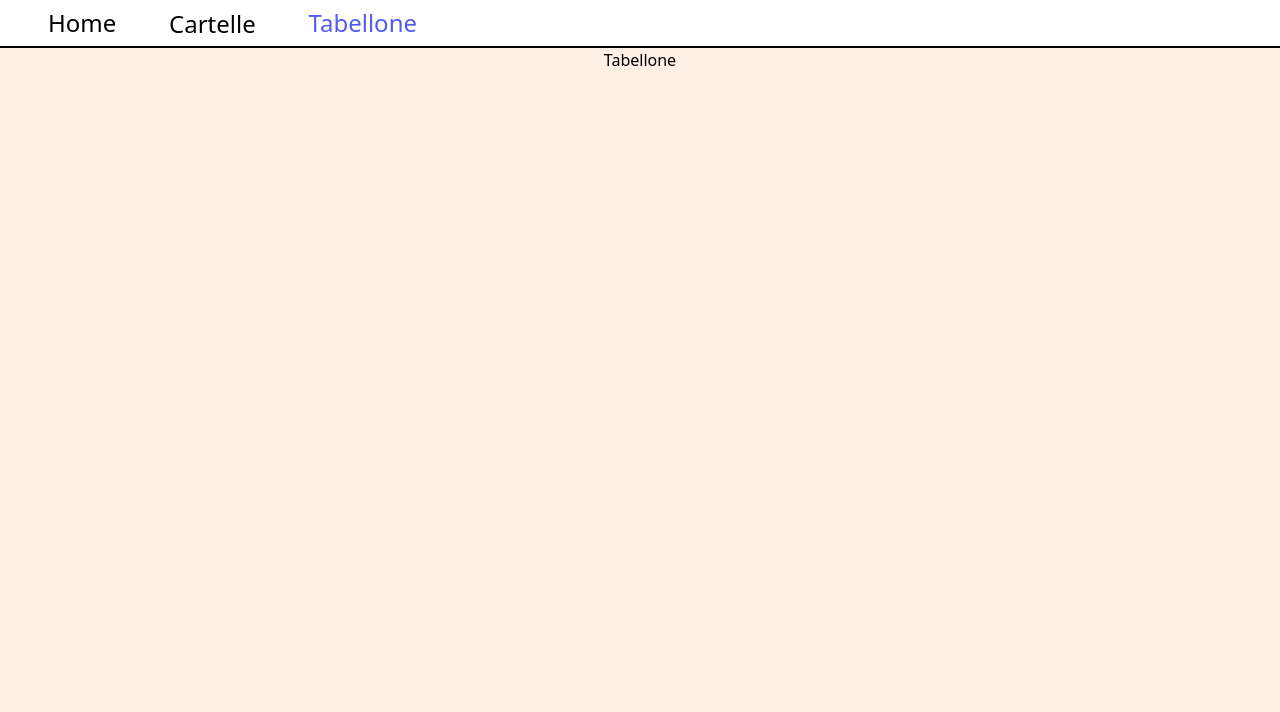
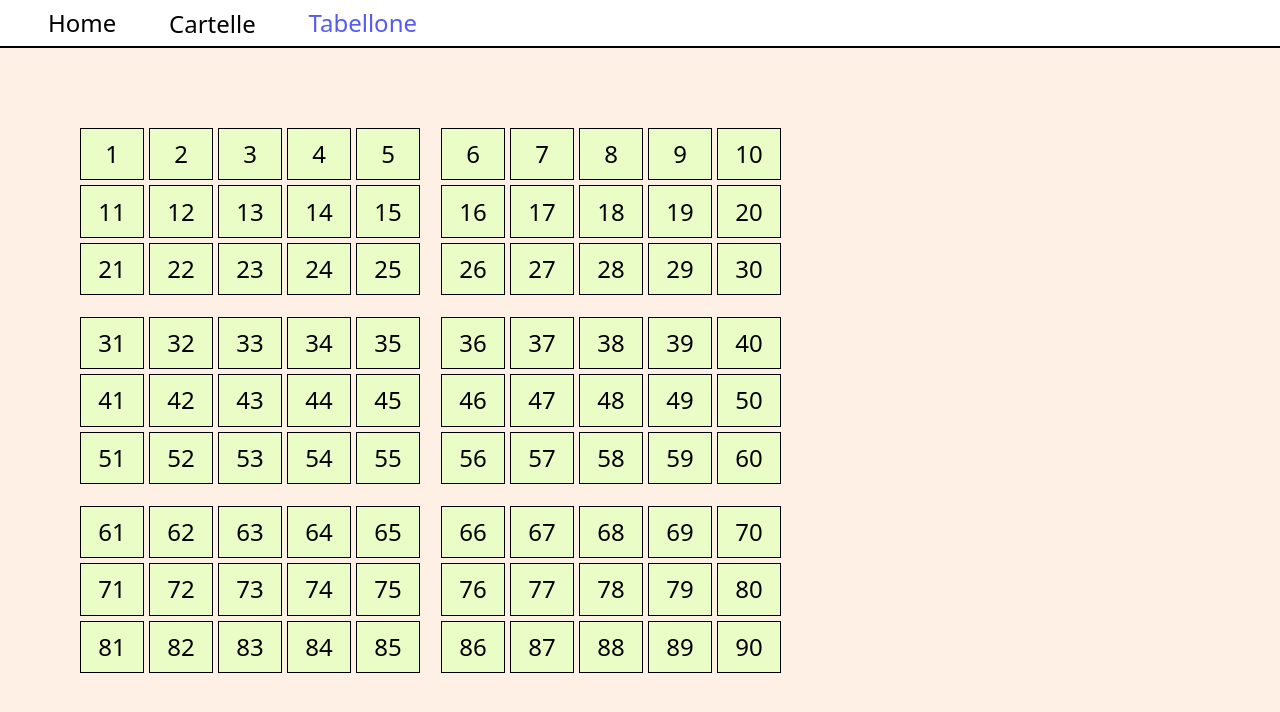
Before and after one commit to arnomatt/tombola, a React (Vite) app: page /tabellone in a window 1280 px wide. Shown: the top 712 px of the page. Built offline with nearby package versions, Linux system fonts and the light colour scheme; a web font is replaced by a local one.

Commit message:
adding tabellone base layout

```diff
--- a/src/pages/Cartelle.tsx
+++ b/src/pages/Cartelle.tsx
@@ -5,8 +5,6 @@ import './Cartelle.css';
 
 export const Cartelle = () => {
     const { num } = useParams();
-
-    console.log("Rendering cartelle");
 
     return (
         <div className='cartelle'>
--- /dev/null
+++ b/src/pages/Tabellone.css
@@ -0,0 +1,25 @@
+.tabellone {
+    display: grid;
+    grid-auto-flow: row;
+    grid-template-columns: repeat(5, 4rem) calc(4rem + 16px) repeat(4, 4rem);
+    gap: 5px;
+    padding: 1em;
+    margin: 4em;
+}
+
+.tabellone .casella:nth-child(n+31):nth-child(-n+40),
+.tabellone .casella:nth-child(n+61):nth-child(-n+70) {
+    margin-top: 0.7em;
+}
+
+.tabellone .casella:nth-child(10n+6) {
+    margin-left:16px;
+}
+
+.container {
+    width: 100vw;
+    min-height: 100vh;
+    display: flex;
+    align-items: start;
+    justify-content: start;
+}
--- a/src/pages/Tabellone.tsx
+++ b/src/pages/Tabellone.tsx
@@ -1,5 +1,12 @@
+import './Tabellone.css';
+import '../components/cartelle/Cartella.css';
+
 export const Tabellone = () => {
     return (
-        <div>Tabellone</div>
+        <div className='container'>
+            <div className='tabellone'>
+                {Array.from({ length: 90 }).map((_, i) => <div className='casella'>{i + 1}</div>)}
+            </div>
+        </div >
     )
 }
```
